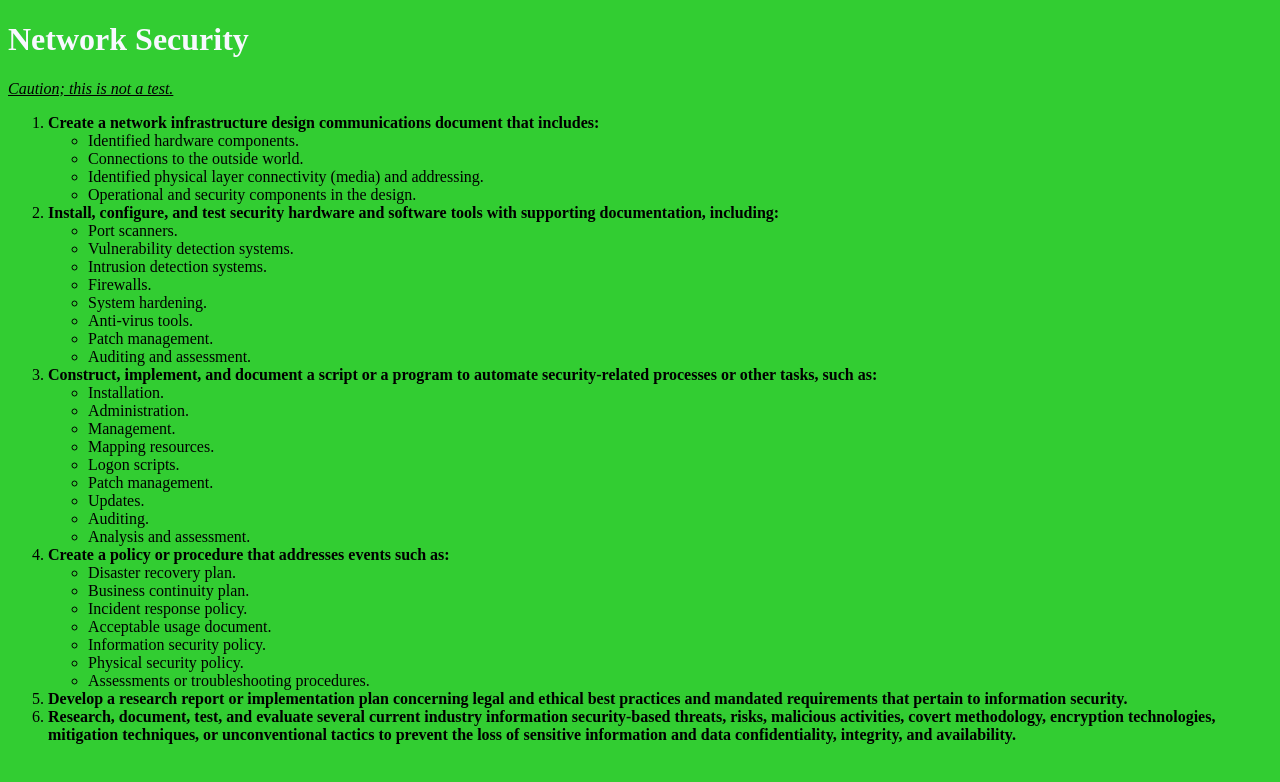
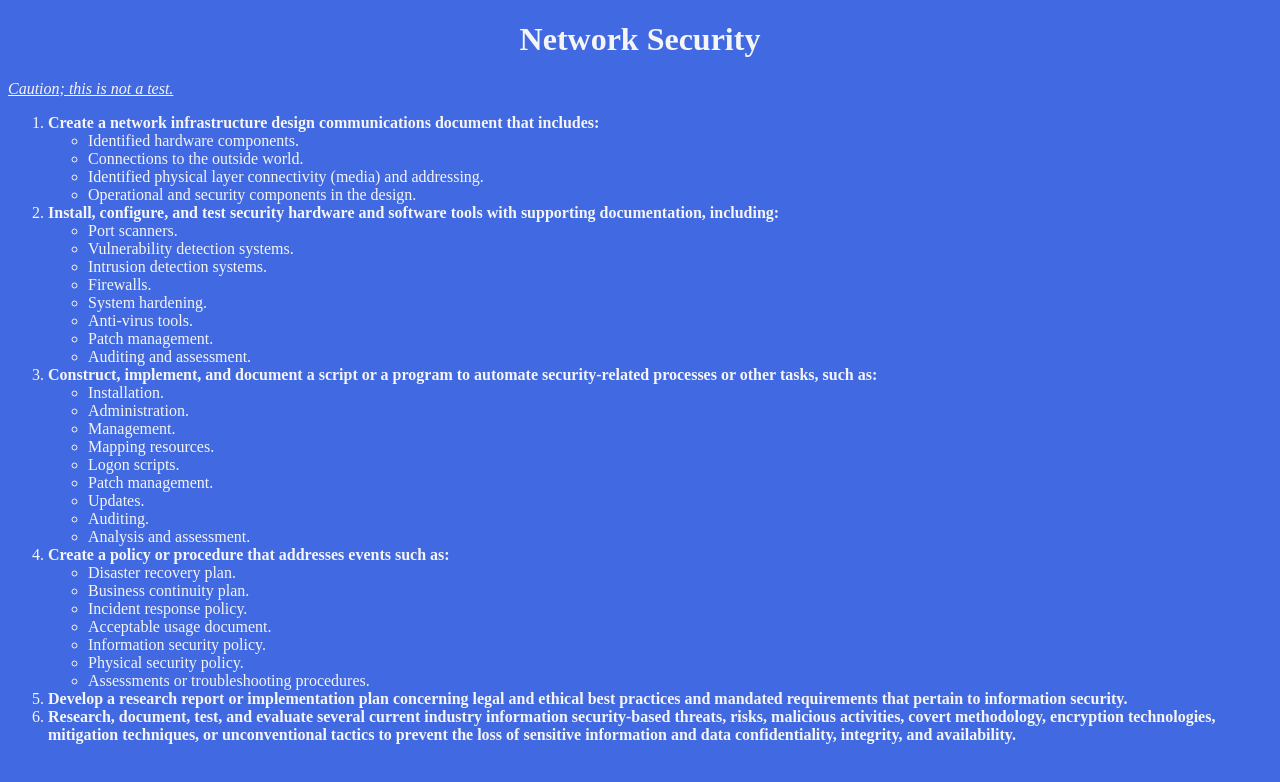
Before and after one commit to SithLordDarthSidious/1.2-GitHub-Repository, a plain HTML site: page Boards.html in a window 1280 px wide. Drawn offline with Linux system fonts and the light colour scheme.

Commit message:
Update Boards.html

```diff
--- a/Boards.html
+++ b/Boards.html
@@ -4,19 +4,10 @@
 <html>
 <head>
     <title>Boards</title>
+	<link rel="stylesheet" href="main.css">
 </head>
 <body>
-<style>
-body {
-        background-color: #32cd32;
-    }
-</style>
     <header>
-<style>
-h1 {
-	color: #f8f8ff
-	}
-</style>
         <h1>Network Security</h1>
     </header>
     <p><i><u>Caution; this is not a test.</u></i></p>
```
